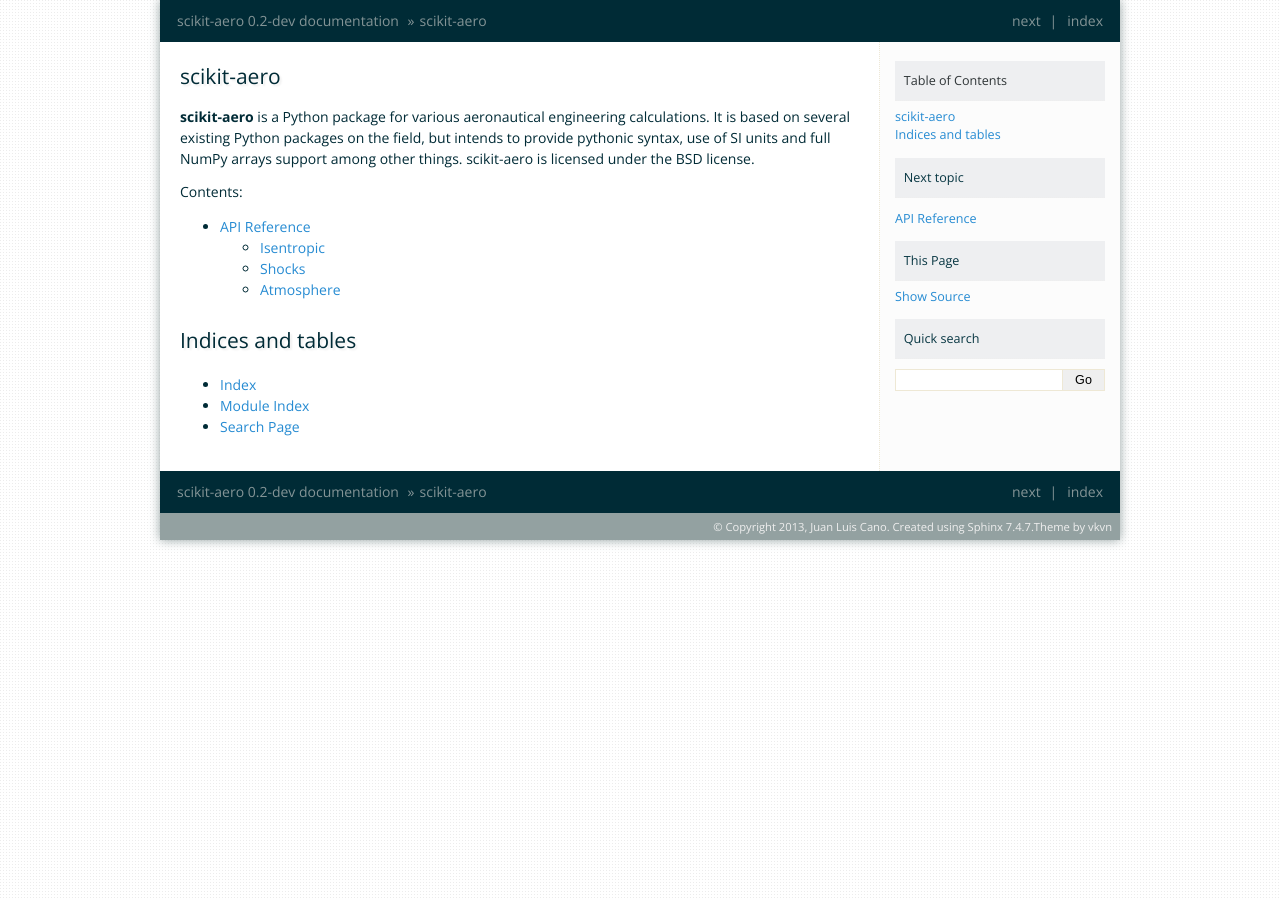
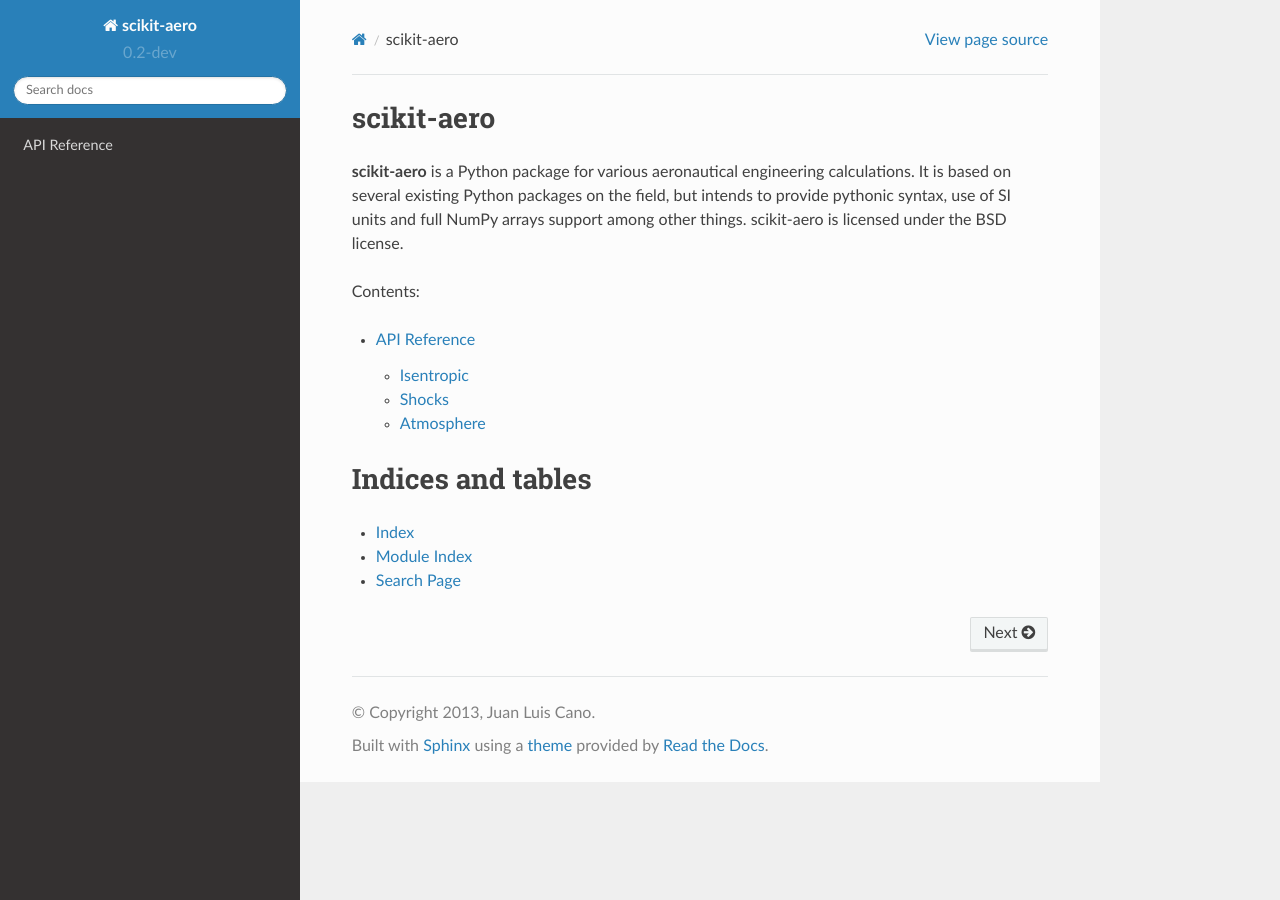
Before and after one commit to AeroPython/scikit-aero, a Sphinx documentation site: the page built from doc/source/index.rst, in a window 1280 px wide. Built offline with Sphinx 7.4.7 and the Read the Docs theme 2.0.0, drawn with Linux system fonts in a browser that asks for light colours.

Commit message:
Change doc to sphinx_rth_theme

```diff
--- a/doc/source/conf.py
+++ b/doc/source/conf.py
@@ -97,7 +97,7 @@
 
 # The theme to use for HTML and HTML Help pages.  See the documentation for
 # a list of builtin themes.
-html_theme = 'solar'
+html_theme = "sphinx_rtd_theme"
 
 # Theme options are theme-specific and customize the look and feel of a theme
 # further.  For a list of options available for each theme, see the
```
